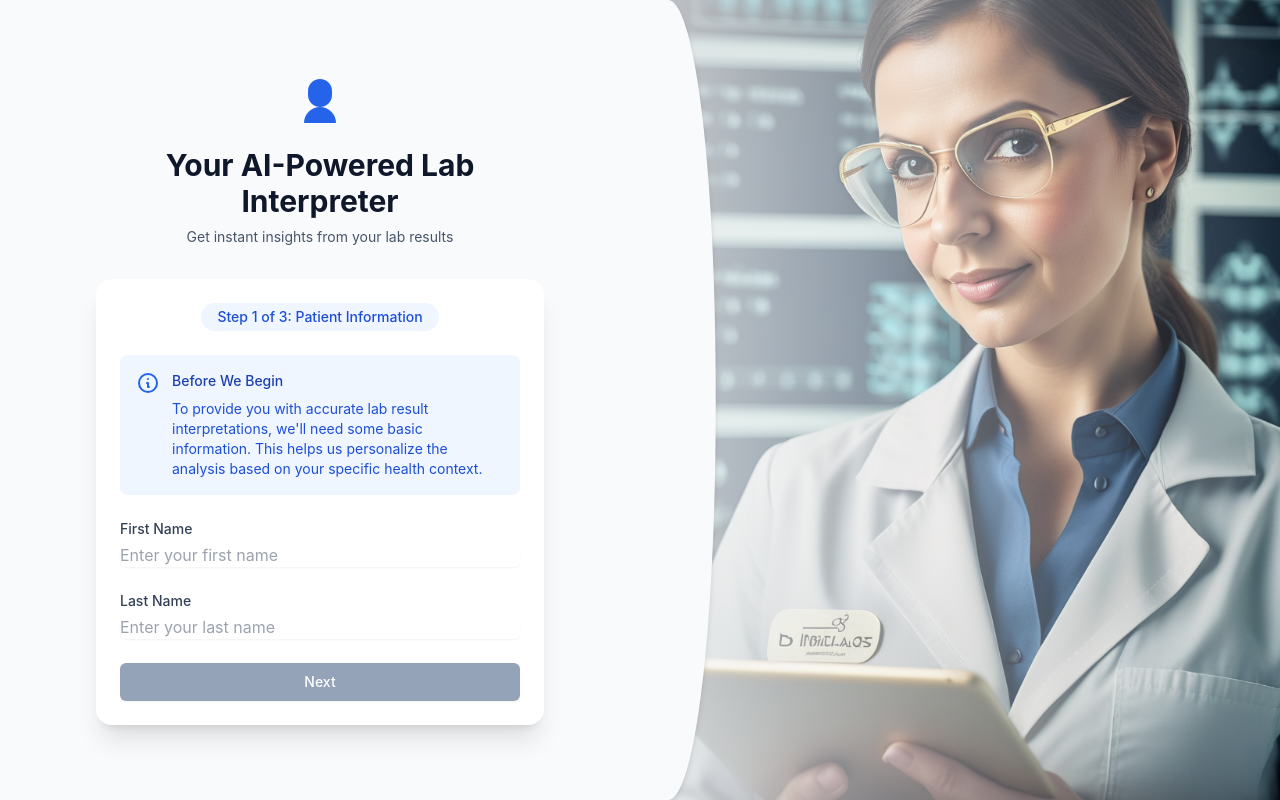
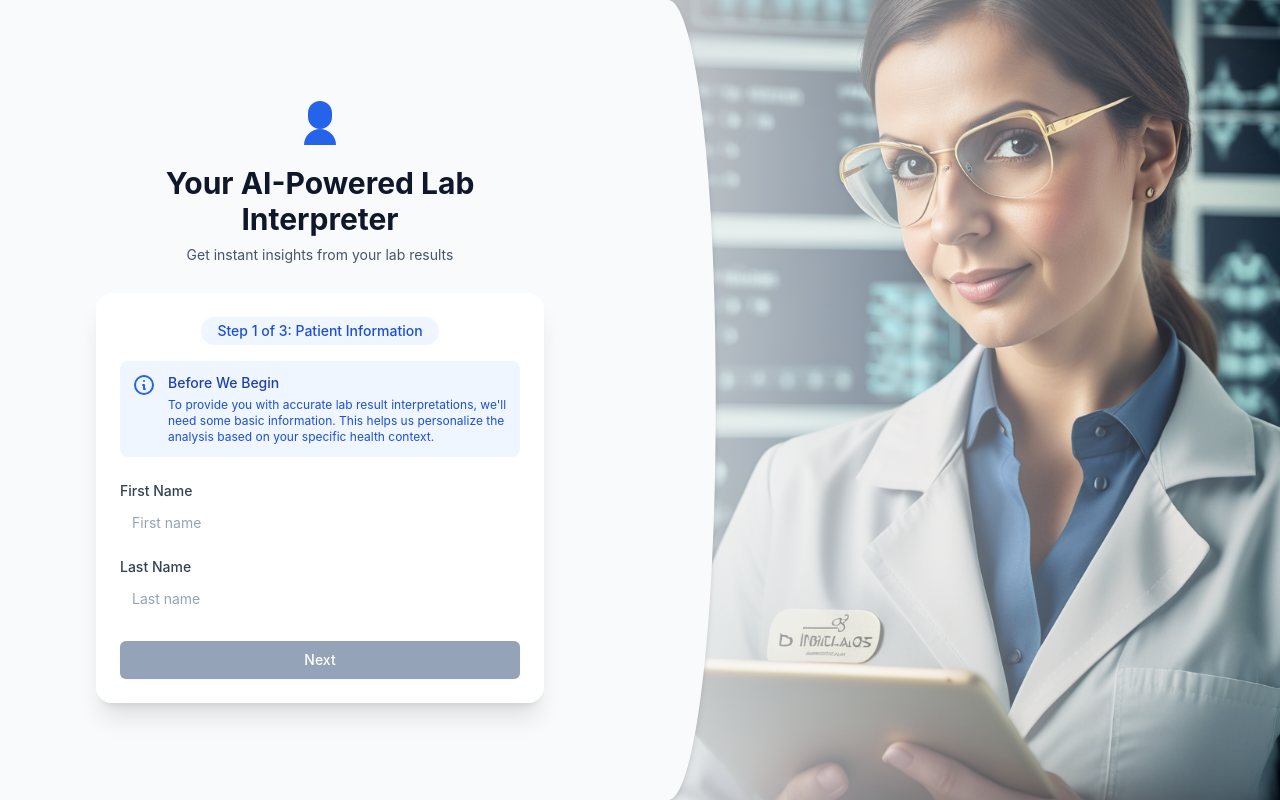
Before and after one commit to iuliaL/labsexplained, a React (Create React App) app in the folder frontend/: page / in a window 1280 px wide. Both pictures are taken after a click on the button "Try It Now". Built offline with nearby package versions, Linux system fonts and the light colour scheme.

Commit message:
styles for the inputs

```diff
--- a/frontend/src/components/DemographicsStep.tsx
+++ b/frontend/src/components/DemographicsStep.tsx
@@ -1,3 +1,6 @@
+import { Input } from "./ui/Input";
+import { Select } from "./ui/Select";
+
 interface DemographicsStepProps {
   dateOfBirth: string;
   gender: string;
@@ -6,48 +9,44 @@ interface DemographicsStepProps {
   onBack: () => void;
 }
 
+const genderOptions = [
+  { value: "", label: "Select gender" },
+  { value: "male", label: "Male" },
+  { value: "female", label: "Female" },
+  { value: "other", label: "Other" },
+];
+
 export function DemographicsStep({ dateOfBirth, gender, onChange, onNext, onBack }: DemographicsStepProps) {
   return (
     <div className="space-y-6">
-      <div>
-        <label htmlFor="dateOfBirth" className="block text-sm font-medium text-gray-700">
-          Date of Birth
-        </label>
-        <input
+      <div className="space-y-4">
+        <Input
           type="date"
           id="dateOfBirth"
+          label="Date of Birth"
           value={dateOfBirth}
           onChange={(e) => onChange({ dateOfBirth: e.target.value, gender })}
-          className="mt-1 block w-full rounded-md border-gray-300 shadow-sm focus:border-blue-500 focus:ring-blue-500"
+        />
+        <Select
+          id="gender"
+          label="Gender"
+          value={gender}
+          onChange={(e) => onChange({ dateOfBirth, gender: e.target.value })}
+          options={genderOptions}
         />
       </div>
-      <div>
-        <label htmlFor="gender" className="block text-sm font-medium text-gray-700">
-          Gender
-        </label>
-        <select
-          id="gender"
-          value={gender}
-          onChange={(e) => onChange({ dateOfBirth, gender: e.target.value })}
-          className="mt-1 block w-full rounded-md border-gray-300 shadow-sm focus:border-blue-500 focus:ring-blue-500"
-        >
-          <option value="">Select gender</option>
-          <option value="male">Male</option>
-          <option value="female">Female</option>
-          <option value="other">Other</option>
-        </select>
-      </div>
+
       <div className="flex space-x-4">
         <button
           onClick={onBack}
-          className="flex-1 py-2 px-4 border border-gray-300 rounded-md shadow-sm text-sm font-medium text-gray-700 bg-white hover:bg-gray-50 focus:outline-none focus:ring-2 focus:ring-offset-2 focus:ring-blue-500"
+          className="flex-1 py-2 px-4 border border-slate-300 rounded-lg shadow-sm text-sm font-medium text-slate-700 bg-white hover:bg-slate-50 focus:outline-none focus:ring-2 focus:ring-offset-2 focus:ring-blue-500"
         >
           Back
         </button>
         <button
           onClick={onNext}
           disabled={!dateOfBirth || !gender}
-          className="flex-1 py-2 px-4 border border-transparent rounded-md shadow-sm text-sm font-medium text-white bg-blue-600 hover:bg-blue-700 focus:outline-none focus:ring-2 focus:ring-offset-2 focus:ring-blue-500 disabled:bg-gray-400"
+          className="flex-1 py-2 px-4 border border-transparent rounded-lg shadow-sm text-sm font-medium text-white bg-blue-600 hover:bg-blue-700 focus:outline-none focus:ring-2 focus:ring-offset-2 focus:ring-blue-500 disabled:bg-slate-400"
         >
           Next
         </button>
--- /dev/null
+++ b/frontend/src/components/LabTestIcon.tsx
@@ -0,0 +1,13 @@
+import React from "react";
+
+interface LabTestIconProps {
+  className?: string;
+}
+
+export const LabTestIcon: React.FC<LabTestIconProps> = ({ className = "" }) => {
+  return (
+    <svg xmlns="http://www.w3.org/2000/svg" viewBox="0 0 24 24" fill="currentColor" className={className}>
+      <path d="M17 8h2v12c0 2.209-1.791 4-4 4s-4-1.791-4-4v-12h2v3h3v8.823c0 .973-.328 1.692-1.014 2.175l.014.002c1.103 0 2-.897 2-2v-12zm2-4h-8c-.552 0-1 .448-1 1s.448 1 1 1h8c.553 0 1-.448 1-1s-.447-1-1-1zm-12 12v-3h2v-1h-2v-1h2v-1h-2v-1h2v-1h-2v-1h2v-1h-2v-1h2v-1h-4v12c0 2.209 1.791 4 4 4v-2c-1.103 0-2-.897-2-2zm4-14h2c.553 0 1-.448 1-1s-.447-1-1-1h-8c-.552 0-1 .448-1 1s.448 1 1 1h6z" />
+    </svg>
+  );
+};
--- a/frontend/src/components/NameStep.tsx
+++ b/frontend/src/components/NameStep.tsx
@@ -1,3 +1,5 @@
+import { Input } from "./ui/Input";
+
 interface NameStepProps {
   firstName: string;
   lastName: string;
@@ -9,7 +11,7 @@ export function NameStep({ firstName, lastName, onChange, onNext }: NameStepProp
   return (
     <div className="space-y-6">
       {/* Explanation Card */}
-      <div className="bg-blue-50 rounded-lg p-4 mb-6">
+      <div className="bg-blue-50 rounded-lg p-3 mb-6">
         <div className="flex items-start">
           <div className="flex-shrink-0">
             <svg className="h-6 w-6 text-blue-600" fill="none" viewBox="0 0 24 24" stroke="currentColor">
@@ -23,7 +25,7 @@ export function NameStep({ firstName, lastName, onChange, onNext }: NameStepProp
           </div>
           <div className="ml-3">
             <h3 className="text-sm font-medium text-blue-800">Before We Begin</h3>
-            <div className="mt-2 text-sm text-blue-700">
+            <div className="mt-1 text-xs text-blue-700">
               <p>
                 To provide you with accurate lab result interpretations, we'll need some basic information. This helps
                 us personalize the analysis based on your specific health context.
@@ -33,32 +35,23 @@ export function NameStep({ firstName, lastName, onChange, onNext }: NameStepProp
         </div>
       </div>
 
-      <div>
-        <label htmlFor="firstName" className="block text-sm font-medium text-slate-700">
-          First Name
-        </label>
-        <input
-          type="text"
+      <div className="space-y-4">
+        <Input
           id="firstName"
+          label="First Name"
           value={firstName}
           onChange={(e) => onChange({ firstName: e.target.value, lastName })}
-          className="mt-1 block w-full rounded-md border-slate-300 shadow-sm focus:border-blue-500 focus:ring-blue-500"
-          placeholder="Enter your first name"
+          placeholder="First name"
+        />
+        <Input
+          id="lastName"
+          label="Last Name"
+          value={lastName}
+          onChange={(e) => onChange({ firstName, lastName: e.target.value })}
+          placeholder="Last name"
         />
       </div>
-      <div>
-        <label htmlFor="lastName" className="block text-sm font-medium text-slate-700">
-          Last Name
-        </label>
-        <input
-          type="text"
-          id="lastName"
-          value={lastName}
-          onChange={(e) => onChange({ firstName, lastName: e.target.value })}
-          className="mt-1 block w-full rounded-md border-slate-300 shadow-sm focus:border-blue-500 focus:ring-blue-500"
-          placeholder="Enter your last name"
-        />
-      </div>
+
       <button
         onClick={onNext}
         disabled={!firstName || !lastName}
--- a/frontend/src/components/PatientWizard.tsx
+++ b/frontend/src/components/PatientWizard.tsx
@@ -73,8 +73,9 @@ export default function PatientWizard() {
 
         <div className="w-full max-w-md">
           {/* Logo and Title */}
-          <div className="text-center mb-8">
-            <div className="h-12 w-12 mx-auto text-blue-600 mb-6">
+          <div className="text-center mb-7">
+            <div className="h-12 w-12 mx-auto text-blue-600 mb-5
+            ">
               <UserIcon className="w-full h-full" />
             </div>
             <h1 className="text-3xl font-bold text-slate-900">Your AI-Powered Lab Interpreter</h1>
@@ -85,7 +86,7 @@ export default function PatientWizard() {
           <div className="relative z-10 bg-white/90 backdrop-blur-sm rounded-2xl shadow-xl p-6">
             {/* Current Step Indicator */}
             {currentStep !== "welcome" && (
-              <div className="mb-6 text-center">
+              <div className="mb-4 text-center">
                 <span className="inline-flex items-center px-4 py-1 rounded-full text-sm font-medium bg-blue-50 text-blue-700">
                   Step {currentStep === "name" ? "1" : currentStep === "demographics" ? "2" : "3"} of 3:&nbsp;
                   {getStepTitle(currentStep)}
--- /dev/null
+++ b/frontend/src/components/UserIcon.tsx
@@ -0,0 +1,14 @@
+import React from "react";
+
+interface UserIconProps {
+  className?: string;
+}
+
+export const UserIcon: React.FC<UserIconProps> = ({ className = "" }) => {
+  return (
+    <svg viewBox="0 0 24 24" fill="currentColor" xmlns="http://www.w3.org/2000/svg" className={className}>
+      <path d="M12,2L12,2c-3.3,0-6,2.7-6,6v2c0,3.3,2.7,6,6,6h0c3.3,0,6-2.7,6-6V8C18,4.7,15.3,2,12,2z" />
+      <path d="M12,16c-4.4,0-8,3.6-8,8h16C20,19.6,16.4,16,12,16z" />
+    </svg>
+  );
+};
--- a/frontend/src/components/WelcomeStep.tsx
+++ b/frontend/src/components/WelcomeStep.tsx
@@ -5,7 +5,7 @@ interface WelcomeStepProps {
 }
 
 export const WelcomeStep: React.FC<WelcomeStepProps> = ({ onNext }) => (
-  <div className="text-center space-y-8">
+  <div className="text-center space-y-6">
     <div className="space-y-4">
       <h2 className="text-2xl font-bold text-slate-900">Understand your lab results with AI</h2>
       <p className="text-slate-600 max-w-md mx-auto">
--- /dev/null
+++ b/frontend/src/components/ui/Input.tsx
@@ -0,0 +1,39 @@
+import React from "react";
+
+interface InputProps extends React.InputHTMLAttributes<HTMLInputElement> {
+  label?: string;
+  error?: string;
+}
+
+export const Input: React.FC<InputProps> = ({ label, error, className = "", ...props }) => {
+  return (
+    <div className="w-full">
+      {label && (
+        <label htmlFor={props.id} className="block text-sm font-medium text-slate-700 mb-1">
+          {label}
+        </label>
+      )}
+      <input
+        {...props}
+        className={`
+          w-full px-3 py-2
+          bg-white
+          text-slate-900
+          text-sm
+          placeholder:text-slate-400
+          rounded-lg
+          transition-colors
+          focus:outline-none
+          focus:ring-2
+          focus:ring-blue-500/20
+          focus:bg-blue-50/50
+          disabled:bg-slate-50
+          disabled:text-slate-500
+          ${error ? "ring-2 ring-red-500/20 bg-red-50/50" : ""}
+          ${className}
+        `}
+      />
+      {error && <p className="mt-1 text-xs text-red-600">{error}</p>}
+    </div>
+  );
+};
```
Also changed, not shown: frontend/src/components/ui/Select.tsx (added, +50 -0 lines).
